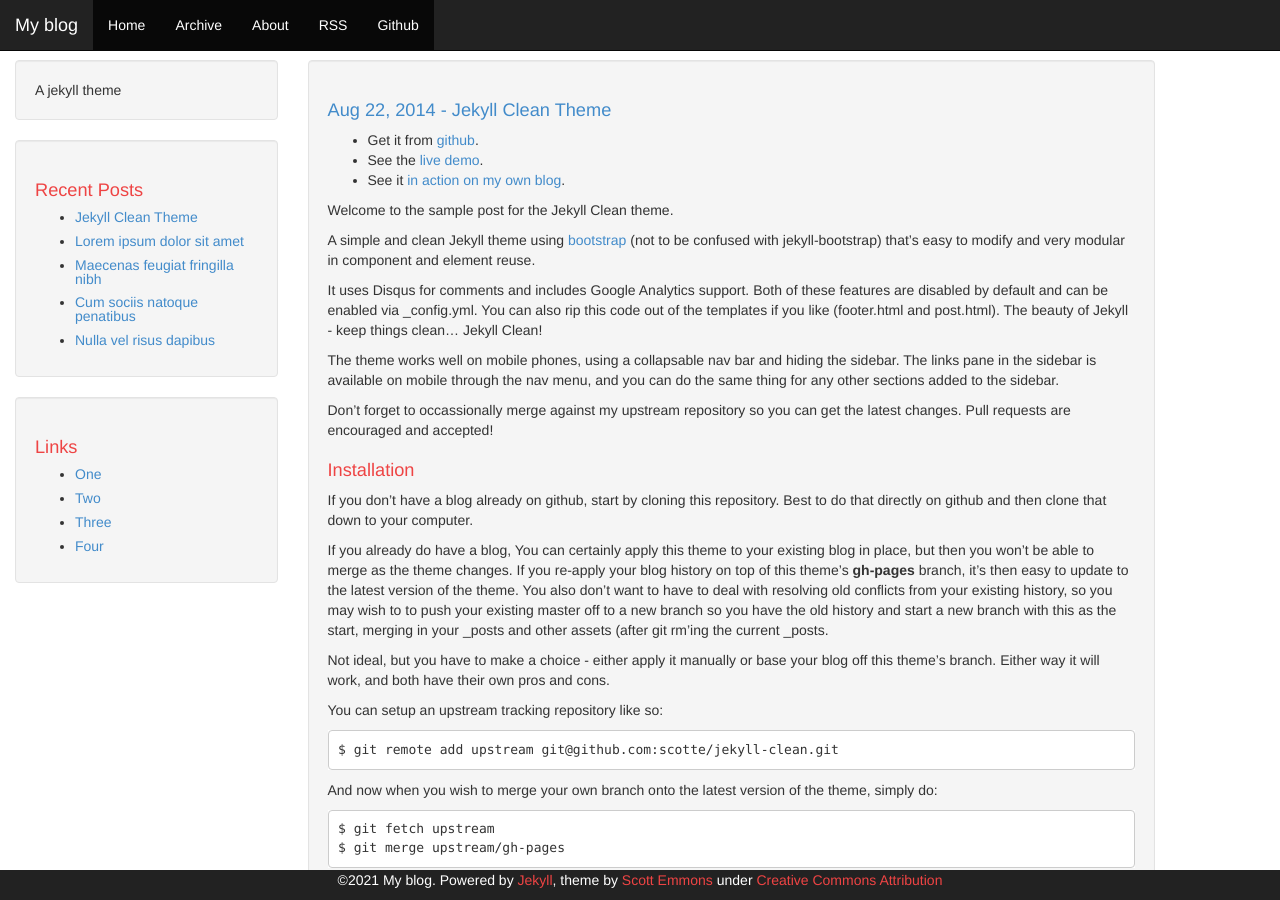
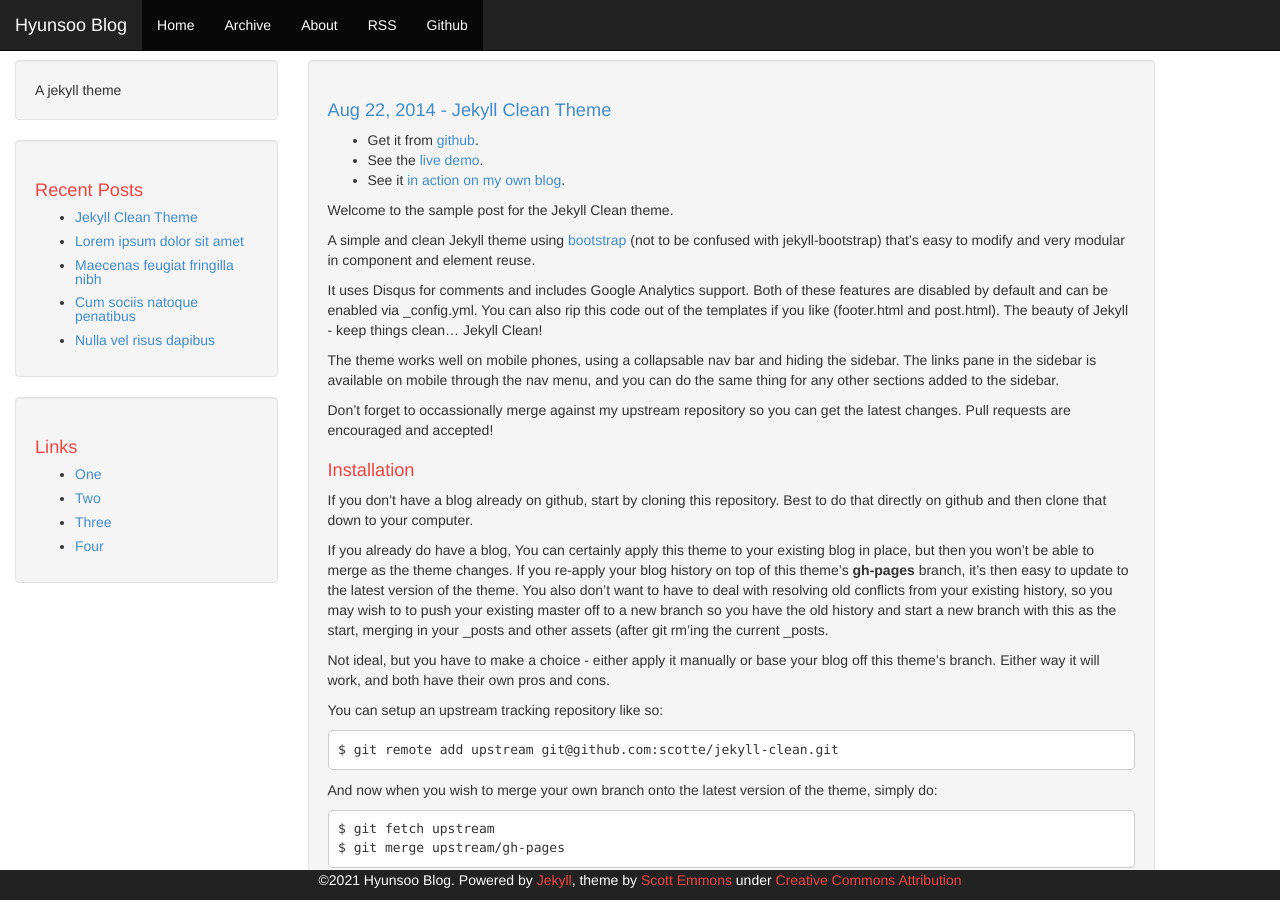
Before and after one commit to Keemhs1210/Keemhs1210.github.io, a Jekyll site: the page built from index.html, in a window 1280 px wide and 900 px high. Built offline with Jekyll 4.4.1, drawn with Linux system fonts in a browser that asks for light colours; the list of posts is cut into pages by our own code.

Commit message:
Modified the _config_yml name

```diff
--- a/_config.yml
+++ b/_config.yml
@@ -1,6 +1,6 @@
 # Jekyll configuration
 
-name: My blog
+name: Hyunsoo Blog
 description: A jekyll theme
 
 # url is currently only used only for the RSS feed in feed.xml
```
